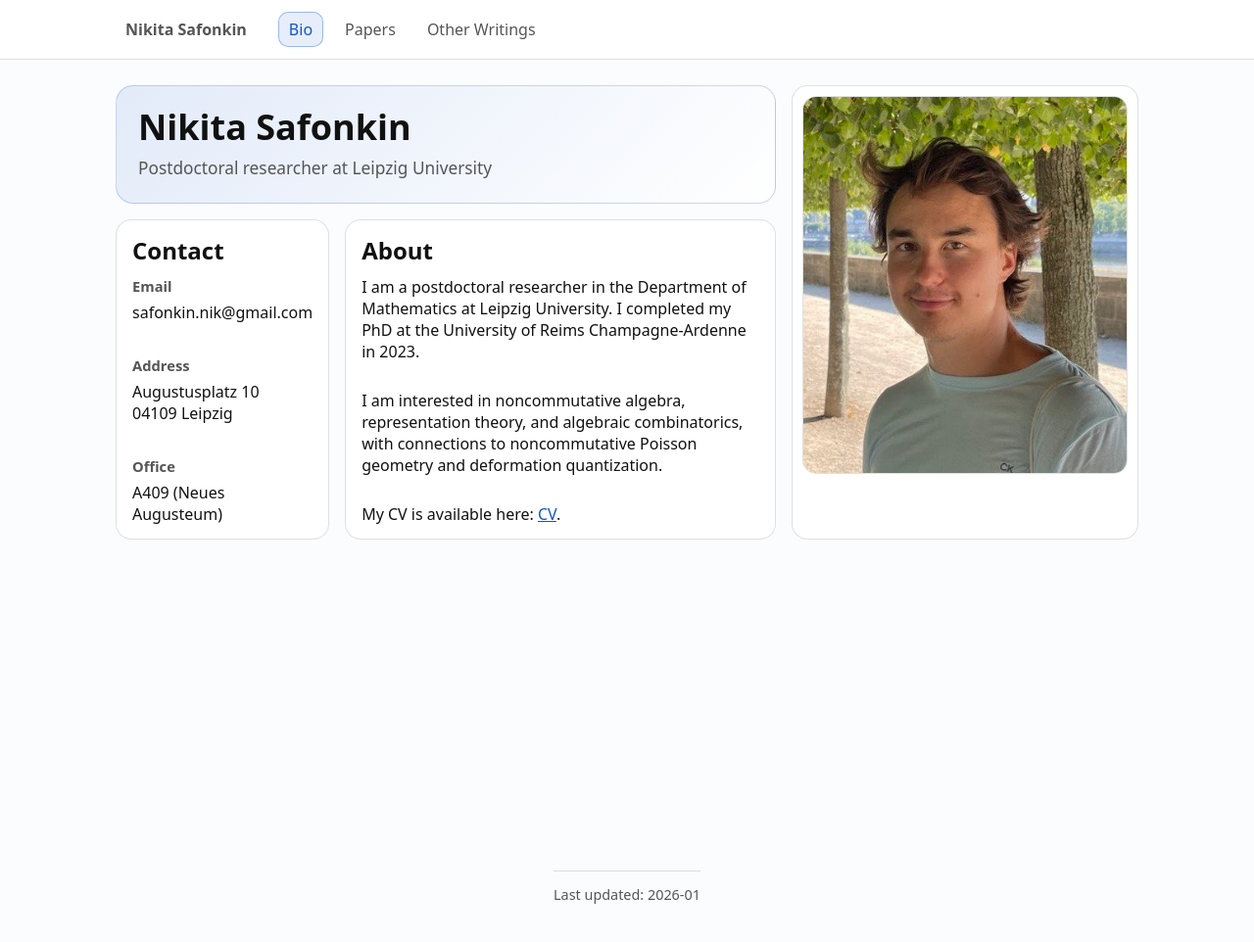
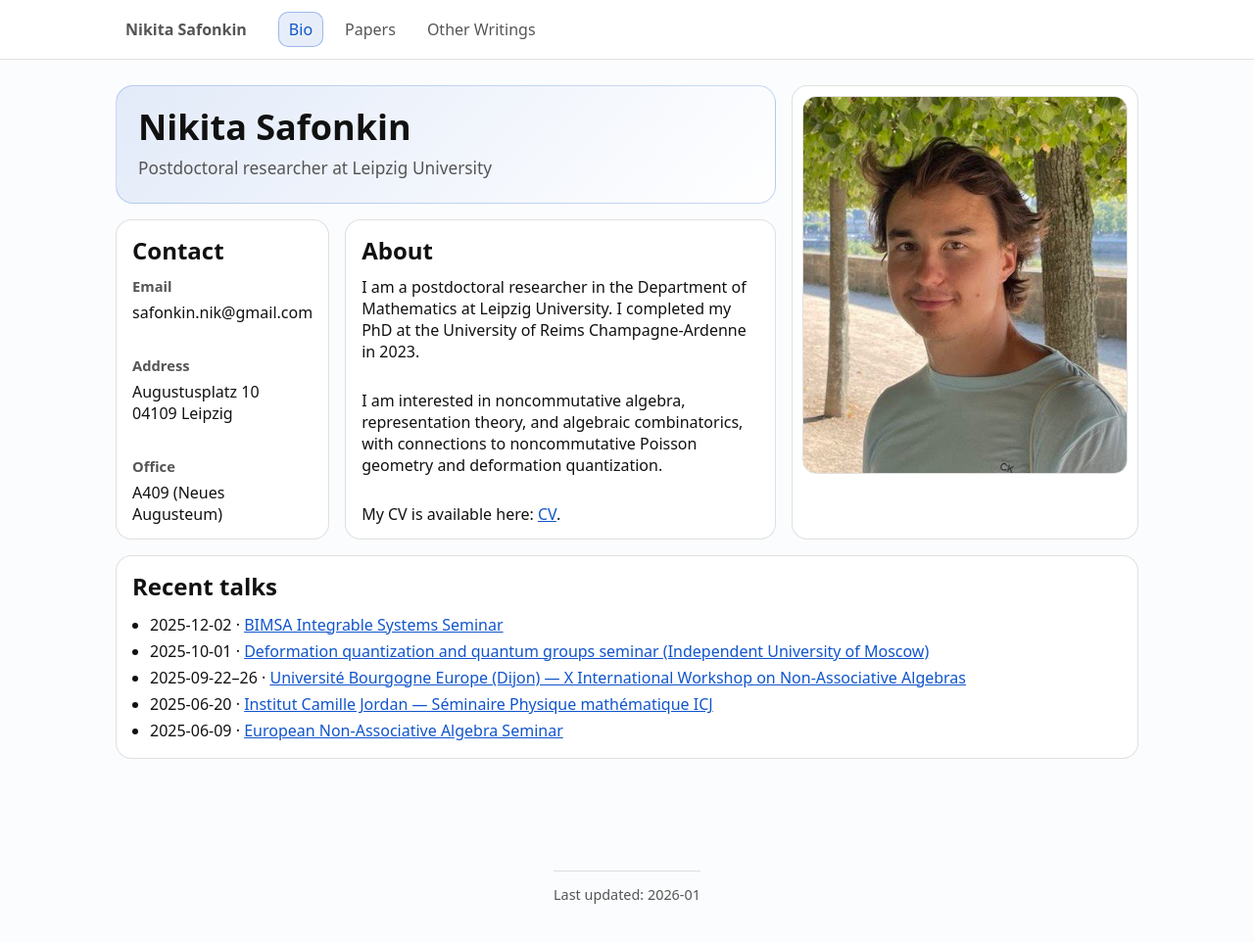
Before and after one commit to n-safonkin/n-safonkin.github.io, a Jekyll site: the page built from index.html, in a window 1280 px wide and 983 px high. Shown: the top 962 px of the window at 98% size. Built offline with Jekyll 4.4.1, drawn with Linux system fonts in a browser that asks for light colours.

Commit message:
Update index.html

```diff
--- a/index.html
+++ b/index.html
@@ -63,3 +63,29 @@ extra_css:
   </div>
 
 </section>
+
+<div class="card" style="margin-top:16px;">
+  <h2 style="margin:0 0 10px;">Recent talks</h2>
+  <ul style="margin:0; padding-left:18px; line-height:1.7;">
+    <li>
+      2025-12-02 ·
+      <a href="https://bimsa.net/activity/intsys/" target="_blank" rel="noopener noreferrer">BIMSA Integrable Systems Seminar</a>
+    </li>
+    <li>
+      2025-10-01 ·
+      <a href="https://mccme.ru/ru/nmu/courses-of-nmu/osen-20252026/nmu_autumn2025_deformacionnoe-kvantovanie/" target="_blank" rel="noopener noreferrer">Deformation quantization and quantum groups seminar (Independent University of Moscow)</a>
+    </li>
+    <li>
+      2025-09-22–26 ·
+      <a href="https://sites.google.com/view/nonassociativedijon2025/home" target="_blank" rel="noopener noreferrer">Université Bourgogne Europe (Dijon) — X International Workshop on Non-Associative Algebras</a>
+    </li>
+    <li>
+      2025-06-20 ·
+      <a href="https://indico.math.cnrs.fr/event/13841/" target="_blank" rel="noopener noreferrer">Institut Camille Jordan — Séminaire Physique mathématique ICJ</a>
+    </li>
+    <li>
+      2025-06-09 ·
+      <a href="https://sites.google.com/view/enaaw/past-talks/2025" target="_blank" rel="noopener noreferrer">European Non-Associative Algebra Seminar</a>
+    </li>
+  </ul>
+</div>
```
